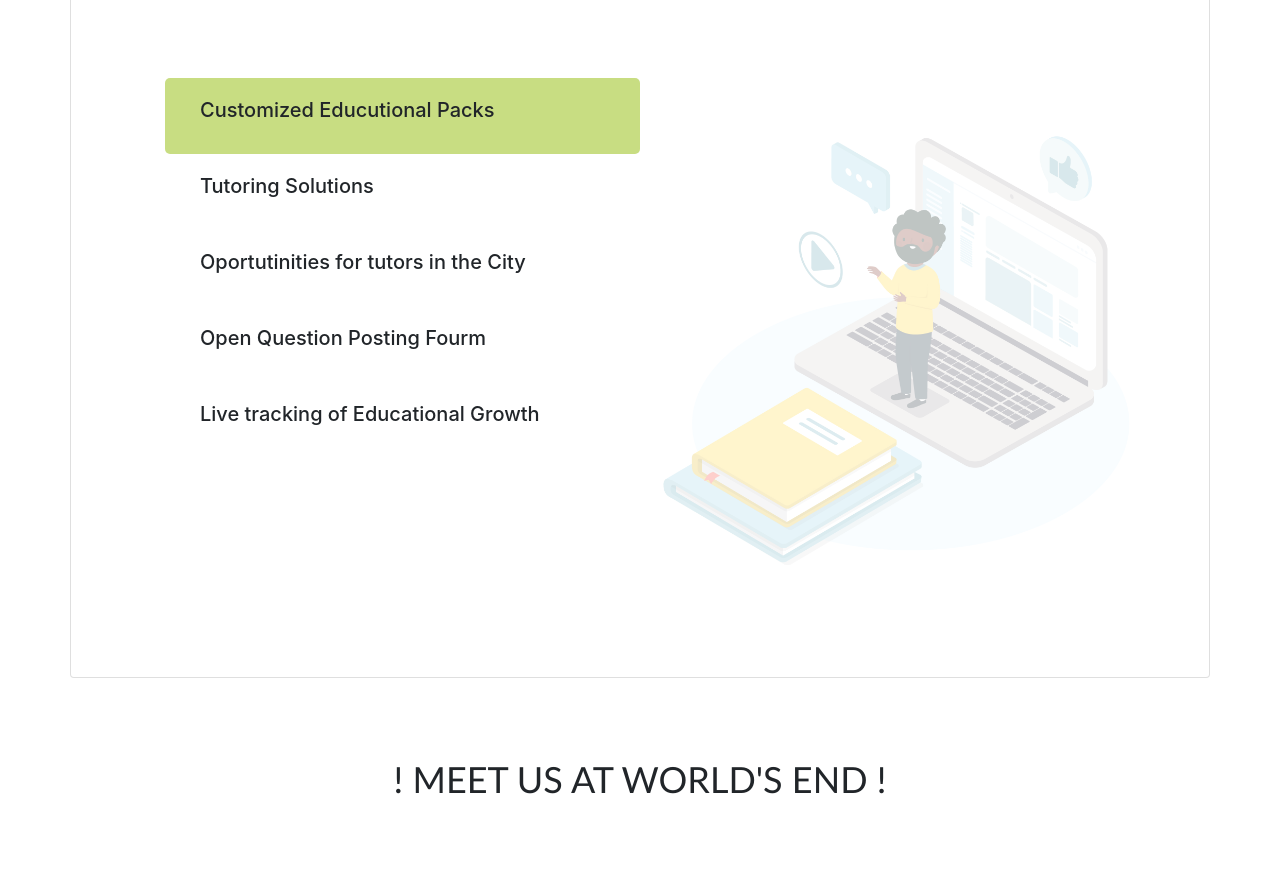
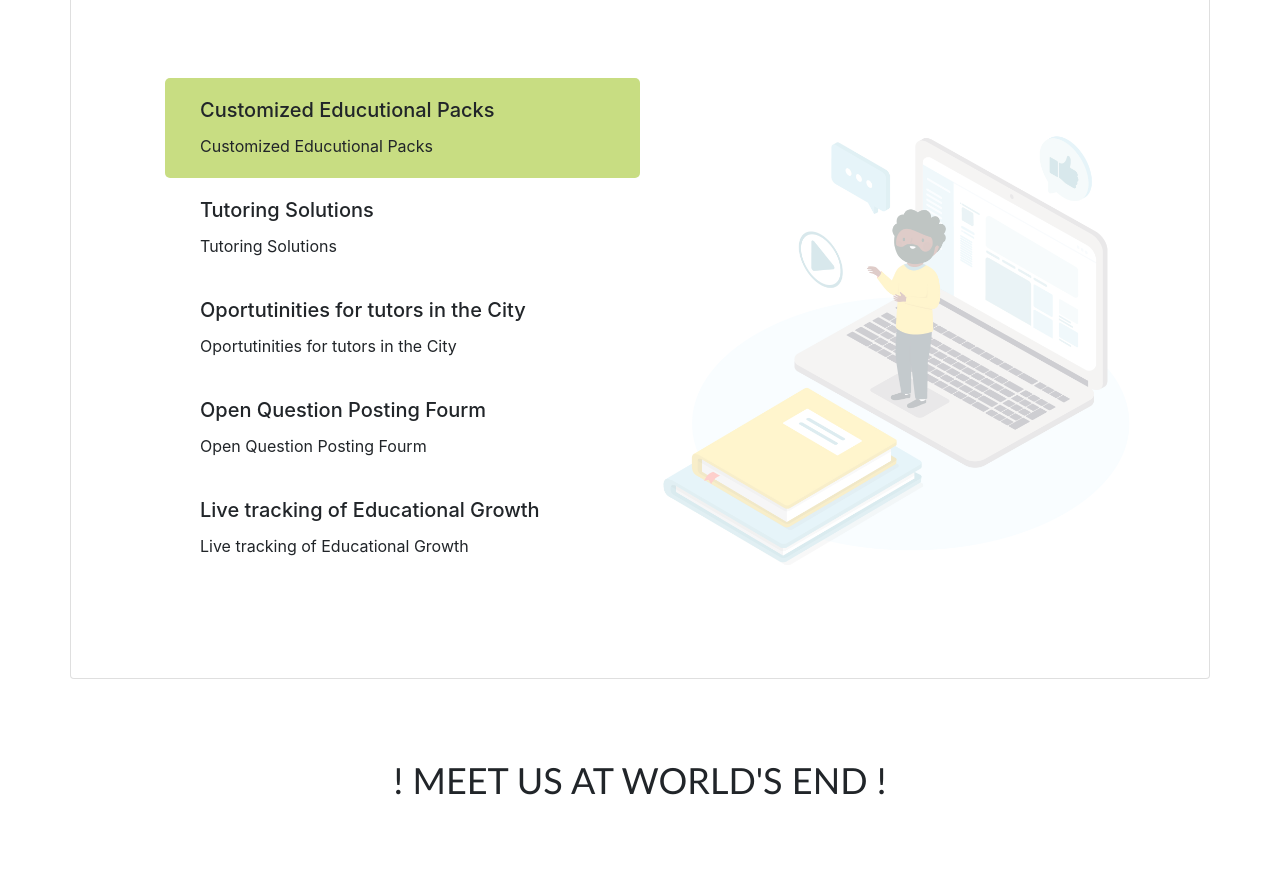
Before and after one commit to HarikaReddySarikonda/carousel, an Angular app in the folder tuitionbell/: page / in a window 1280 px wide. Shown: the part 1460-2346 px from the top of the page. Built offline with nearby package versions, Linux system fonts and the light colour scheme.

Commit message:
TUBL22 changes

```diff
--- a/tuitionbell/src/app/body/home/home.component.html
+++ b/tuitionbell/src/app/body/home/home.component.html
@@ -121,10 +121,10 @@
               <div class="row">
                   <div class="col-md-6">
                       <ul>
-                          <li class="row" *ngFor="let dataS of serviceData, let i = index" (mouseover)="showTab(i,dataS)" >
-                            <div class="col-12" [ngStyle]="{'backgroundColor': selectedIndex==i ? '#c8dd82' : ''}" style="border-radius: 5px;">
+                          <li class="row"  *ngFor="let dataS of serviceData, let i = index" (mouseover)="showTab(i,dataS)" >
+                            <div class="col-12" [ngClass]="{'activeService': selectedIndex==i }">
                               <div class="card service no-border" style="background-color: inherit;">
-                                <div class="card-body" style="background-color: inherit;" >
+                                <div class="card-body" style="background-color: inherit;">
                                     <h5 class="card-title">{{dataS.title}}</h5>
                                     <p class="card-text">{{dataS.data}}</p>
                                 </div>
@@ -139,6 +139,7 @@
                       </div>
                   </div>
               </div>
+
           </div>
         </div>
       </div>
@@ -160,7 +161,7 @@
           </div>
         </div>
         <div class="row">
-          <div class="col-md-1" style="text-align: center;">
+          <div class="col-md-1 arrowPosition">
             <!-- controls -->
             <button class="control " (click)="onPreviousClick()">
               <span class="arrow left"></span>
@@ -194,7 +195,7 @@
              </div>
           </div>
           </div>
-             <div class="col-md-1" style="text-align: center">
+             <div class="col-md-1 arrowPosition" >
               <button class="control  "  (click)="onNextClick()">
                 <span class="arrow right"></span>
               </button>
--- a/tuitionbell/src/app/body/home/home.component.scss
+++ b/tuitionbell/src/app/body/home/home.component.scss
@@ -135,6 +135,10 @@ width: auto;
 .service{
   cursor: pointer;
 }
+.activeService{
+  background-color: #c8dd82;
+  border-radius: 5px;
+}
 .active{
   // -webkit-box-shadow:  32px 59px 17px 0px rgba(20,0,0,0.15), 25px 24px 22px 5px rgba(0,0,0,0.3);
   // box-shadow: 32px 59px 17px 0px rgba(20,0,0,0.15), 25px 24px 22px 5px rgba(0,0,0,0.3);
@@ -257,7 +261,10 @@ width: auto;
   border-left: 1px dashed #8c8c8c;
   padding-left: 25px;
 }
-// About-us CSS
+// The team CSS
+.arrowPosition{
+  text-align: center;
+}
 .container {
 	display: block;
 	height: 100%;
--- a/tuitionbell/src/app/body/home/home.component.ts
+++ b/tuitionbell/src/app/body/home/home.component.ts
@@ -1,6 +1,7 @@
 import { Component, OnInit } from '@angular/core';
-import { MyAnimation } from '../../util/animationUtil'
+import { MyAnimation } from '../../util/animationUtil';
 // import emailjs, { EmailJSResponseStatus } from 'emailjs-com';
+import { ContentReader } from '../../util/ContentReader';
 
 @Component({
   selector: 'app-home',
@@ -10,47 +11,19 @@ import { MyAnimation } from '../../util/animationUtil'
 })
 export class HomeComponent implements OnInit {
 
-  constructor() { }
+  constructor(private  _contentReader : ContentReader) { }
 
   ngOnInit(): void {
   }
 
-  // Services ts
    // Services
    show = false;
    public selectedIndex = 0;
-   public serviceData=[
-     {
-       title:"Customized Educutional Packs",
-       data:"",
-       img:'../../../assets/Images/man.jpg'
-       //'../../../assets/Images/man.jpg'
-     },
-     {
-       title:"Tutoring Solutions",
-       data:"",
-       img:"../../../assets/Images/people.jpg"
-     },
-     {
-       title:"Oportutinities for tutors in the City",
-       data:"",
-       img:"../../../assets/Images/computer.jpg"
-     },
-     {
-      title:"Open Question Posting Fourm",
-      data:"",
-      img:"../../../assets/Images/people.jpg"
-    },
-    {
-      title:"Live tracking of Educational Growth",
-      data:"",
-      img:"../../../assets/Images/computer.jpg"
-    }
- ]
+   public serviceData = this._contentReader.getserviceData();
 
-  showTab(n,data){
+   showTab(index,data){
     this.show = false;
-   this.selectedIndex = n;
+    this.selectedIndex = index;
     this.show = true;
   }
    get stateName(){
@@ -58,7 +31,7 @@ export class HomeComponent implements OnInit {
   }
 
 
-// Meet the team
+//  the team
 slidesStore=[
   [
     {'header':'vedavyas','position':'CFO','discription':'Bussiness','img':'https://encrypted-tbn0.gstatic.com/images?q=tbn%3AANd9GcSRK75yOImoF-jRTnx-OjQVl7By4alsTf11vg&usqp=CAU'},
@@ -90,6 +63,7 @@ onNextClick() {
   if(this.num<this.slidesStore.length-1){
  this.num++;
  this.subslide=this.slidesStore[this.num];
+
 }}
 
 //contact Us
--- /dev/null
+++ b/tuitionbell/src/app/json-typings.d.ts
@@ -0,0 +1,4 @@
+declare module "*.json" {
+    const value: any;
+    export default value;
+    }
--- /dev/null
+++ b/tuitionbell/src/app/util/ContentReader.ts
@@ -0,0 +1,15 @@
+import { Injectable } from '@angular/core';
+
+//all the json files to be imported here
+import services from '../../content/homePage/services.json';
+
+
+@Injectable({
+  providedIn:'root'
+})
+export class ContentReader{
+
+ getserviceData(){
+    return services;
+ }
+}
--- a/tuitionbell/src/content/homePage/services.json
+++ b/tuitionbell/src/content/homePage/services.json
@@ -0,0 +1,27 @@
+[
+    {
+      "title":"Customized Educutional Packs",
+      "data":"Customized Educutional Packs",
+      "img":"../../../assets/Images/man.jpg"
+    },
+    {
+      "title":"Tutoring Solutions",
+      "data":"Tutoring Solutions",
+      "img":"../../../assets/Images/people.jpg"
+    },
+    {
+      "title":"Oportutinities for tutors in the City",
+      "data":"Oportutinities for tutors in the City",
+      "img":"../../../assets/Images/computer.jpg"
+    },
+    {
+     "title":"Open Question Posting Fourm",
+     "data":"Open Question Posting Fourm",
+     "img":"../../../assets/Images/people.jpg"
+   },
+   {
+     "title":"Live tracking of Educational Growth",
+     "data":"Live tracking of Educational Growth",
+     "img":"../../../assets/Images/computer.jpg"
+   }
+]
```
Lines whose indentation alone changed are shown as unchanged.
